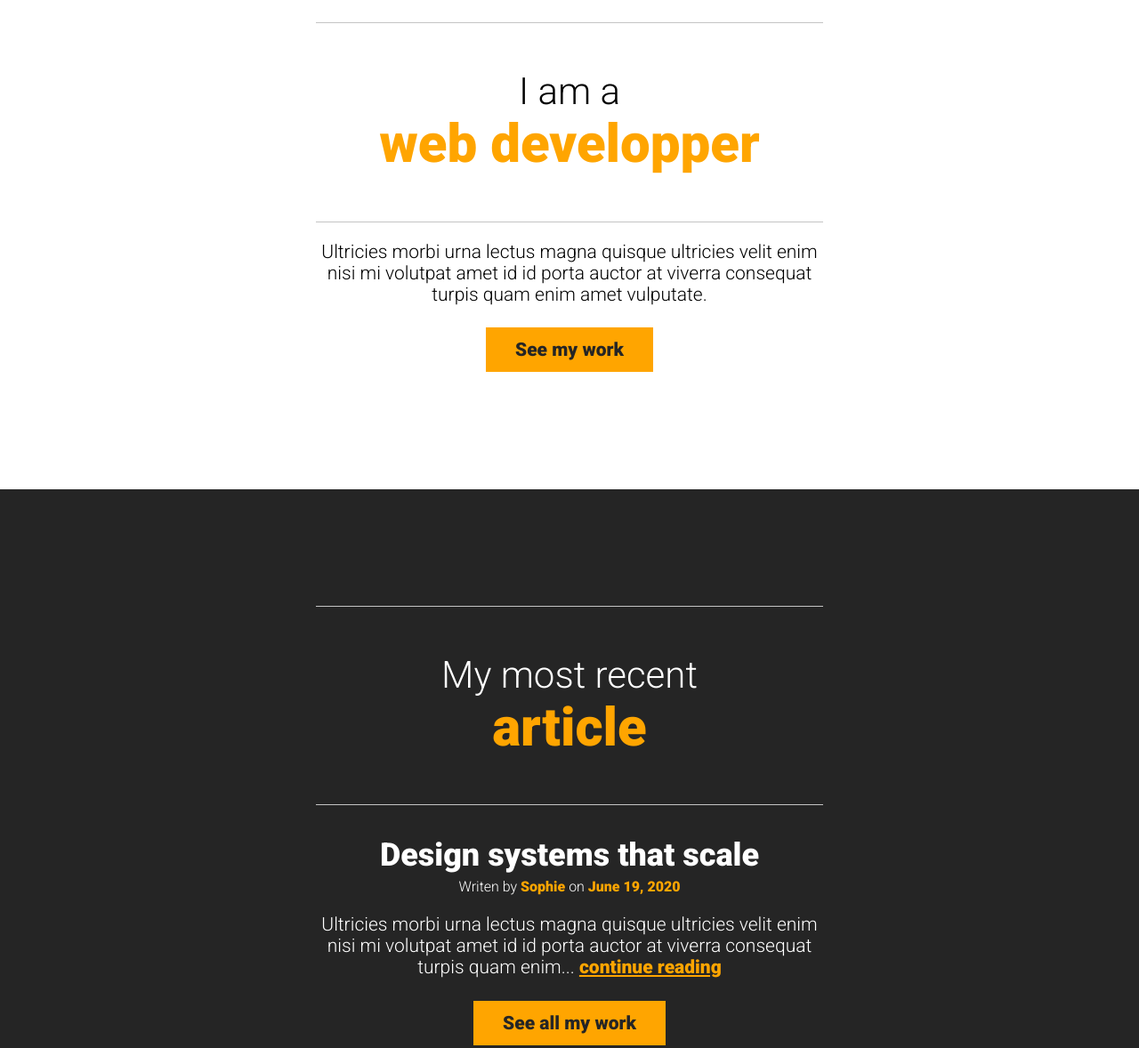
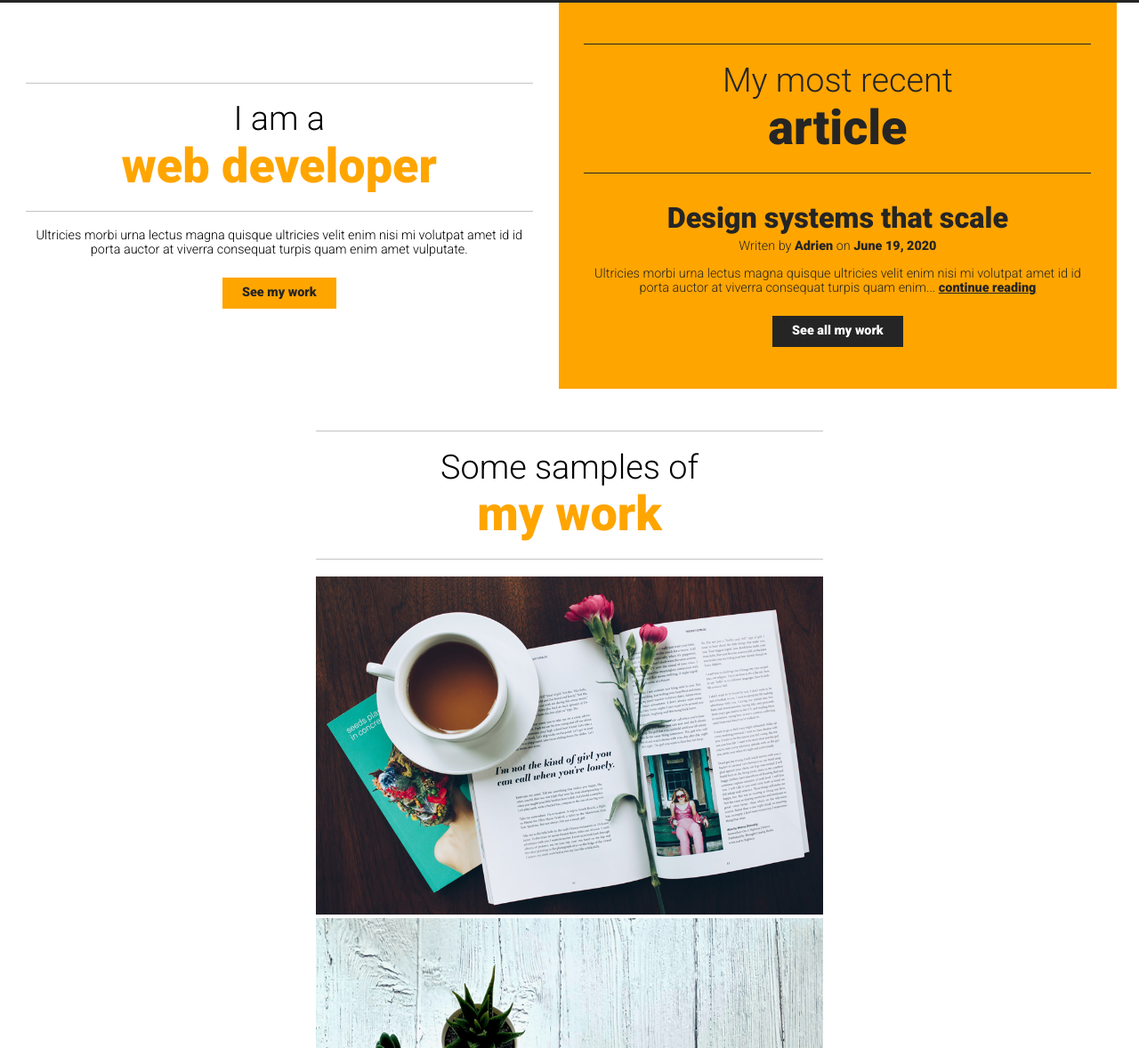
Before and after one commit to Ooxz/introduction-card, a plain HTML site: page index.html in a window 1280 px wide. Shown: the part 891-2069 px from the top of the page at 89% size. Drawn offline with nearby package versions, Linux system fonts and the light colour scheme.

Commit message:
css update

```diff
--- a/css/style.css
+++ b/css/style.css
@@ -1,14 +1,28 @@
+html {
+    font-size: .9rem;
+}
+
 body {
     text-align: center;
     font-family: 'Roboto', sans-serif;
-    font-size: 1.313rem;
     font-weight: 300;
     margin: 0;
+    /* font-size: 1.75rem; */
+}
+
+header img {
+    border-radius: 100%;
+    height: 300px;
+    width: 300px;
+    border: 8px solid white;
+    object-fit: cover;
+    max-width: 100%;
 }
 
 .container {
     max-width: 570px;
     margin: 0 auto;
+    padding: 0 2em;
 }
 
 h1,
@@ -26,16 +40,10 @@ h2 {
     margin-top: 0;
     border-top: solid 1px #c4c4c4;
     border-bottom: solid 1px #c4c4c4;
-    padding: 1.25em 0;
-    margin-bottom: 20px;
-}
-
-img {
-    border-radius: 100%;
-    height: 300px;
-    width: 300px;
-    border: 8px solid white;
-    object-fit: cover;
+    /* 2.625 x 16 = 42 */
+    /* 20 / 42 */
+    padding: .5em 0;
+    margin-bottom: .5em;
 }
 
 h3 {
@@ -79,12 +87,22 @@ a:focus {
 
 .small-text {
     font-size: 1rem;
-    margin-top: 0.313em;
+    margin-top: .3125em;
+}
+
+img {
+    max-width: 100%;
 }
 
 header,
 section {
-    padding: 6.25em 0;
+    padding: 3.25em 0;
+}
+
+header {
+    min-height: 100vh;
+    display: flex;
+    align-items: center;
 }
 
 .inverse {
@@ -103,8 +121,8 @@ section {
     color: #252525;
     text-decoration: none;
     background: orange;
-    padding: 0.625em 1.563em;
-    margin-top: 1.563rem;
+    padding: .625em 1.5625em;
+    margin-top: 1.5625em;
 }
 
 .btn:hover,
@@ -112,3 +130,47 @@ section {
     background: #252525;
     color: #fff;
 }
+
+@media (min-width: 600px) {
+    html {
+        /* font-size: 1.3125rem; */
+    }
+}
+
+@media (min-width: 750px) {
+    .splitter {
+        display: flex;
+        align-items: center;
+    }
+
+    .articles.inverse {
+        background: orange;
+        color: #252525;
+    }
+
+    .articles.inverse .accent-text,
+    .articles.inverse .name,
+    .articles.inverse time,
+    .articles.inverse a {
+        color: currentColor;
+    }
+
+    .articles.inverse a:hover,
+    .articles.inverse a:focus {
+        color: #fff;
+    }
+
+    .articles.inverse .btn {
+        color: #fff;
+        background-color: #252525;
+    }
+
+    .articles.inverse .btn:hover {
+        color: #252525;
+        background-color: #FFF;
+    }
+
+    .articles.inverse h2 {
+        border-color: currentColor;
+    }
+}
--- a/index.html
+++ b/index.html
@@ -7,34 +7,55 @@
     </head>
     <body>
 
+        <body>
+
             <header class="inverse">
                 <div class="container">
                     <h1>Hello, my name is <span class="accent-text">Adrien</span></h1>
-                    <img src="img/adrien.jpg" alt="portrait of Sophie">
+                    <img src="img/adrien.jpg" alt="portrait of Adrien">
                 </div>
             </header>
 
-
+            <main >
+                <div class="splitter">
                 <section class="about-me">
                     <div class="container">
-                    <h2>I am a <span class="accent-text">web developper</span></h2>
+                        <h2>I am a <span class="accent-text">web developer</span></h2>
                         <p>Ultricies morbi urna lectus magna quisque ultricies velit enim nisi mi volutpat amet id id porta auctor at viverra consequat turpis quam enim amet vulputate.</p>
                         <a href="#" class="btn">See my work</a>
                     </div>
                 </section>
-
 
                 <section class="articles inverse">
                     <div class="container">
                         <h2>My most recent <span class="accent-text">article</span></h2>
                         <article>
                             <h3>Design systems that scale</h3>
-                        <p class="small-text">Writen by <span class="name">Sophie</span> on <time datetime="2020-06-19">June 19, 2020</time></p>
+                            <p class="small-text">Writen by <span class="name">Adrien</span> on <time datetime="2020-06-19">June 19, 2020</time></p>
                             <p>Ultricies morbi urna lectus magna quisque ultricies velit enim nisi mi volutpat amet id id porta auctor at viverra consequat turpis quam enim... <a href="#">continue reading</a></p>
                             <a href="#" class="btn">See all my work</a>
+
                         </article>
                     </div>
                 </section>
+            </div>
+                <section class="portfolio">
+                    <div class="container">
+                    <h2>Some samples of <span class="accent-text">my work</span></h2>
+                    <div class="work">
+                        <div class="portfolio-item">
+                            <img src="img/item-1.jpg" alt="">
+                        </div>
+                        <div class="portfolio-item">
+                            <img src="img/item-2.jpg" alt="">
+                        </div>
+                        <div class="portfolio-item">
+                            <img src="img/item-3.jpg" alt="">
+                        </div>
+                    </div>
+                </div>
+            </section>
+            </main>
 
     </body>
 </html>
```
Also changed, not shown: img/item-1.jpg (added), img/item-2.jpg (added), img/item-3.jpg (added). Lines whose indentation alone changed are shown as unchanged.
